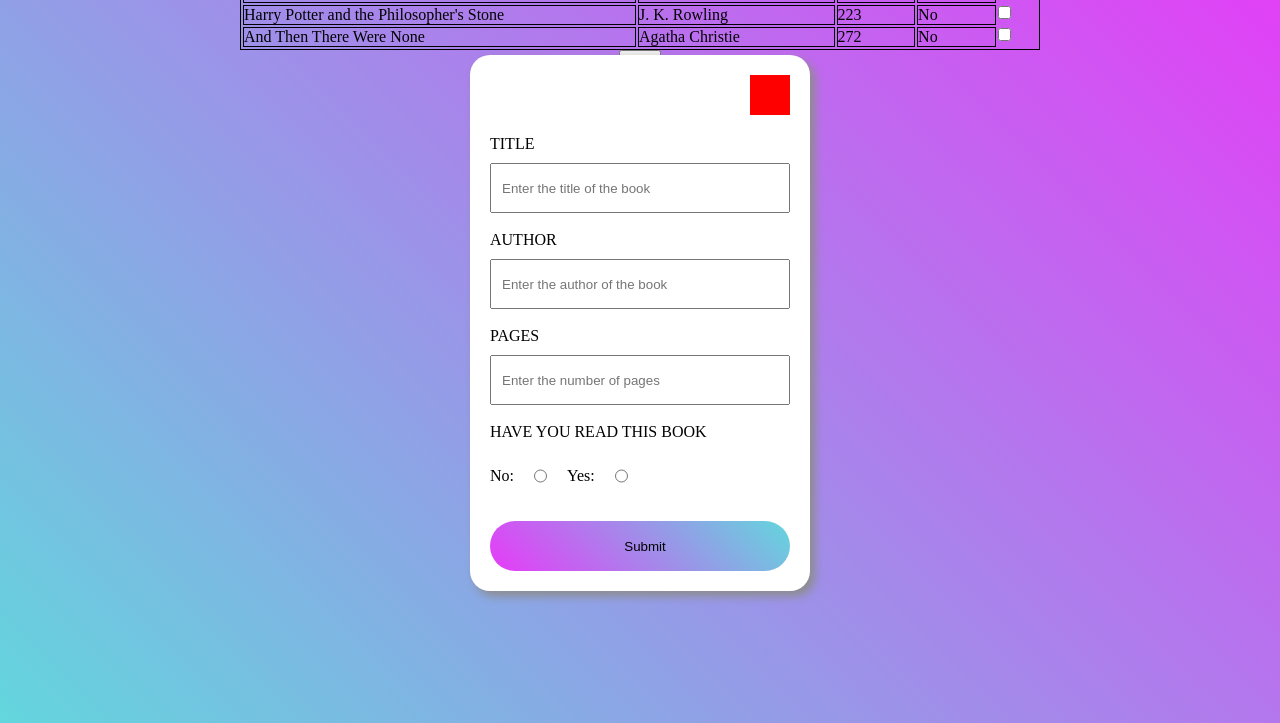
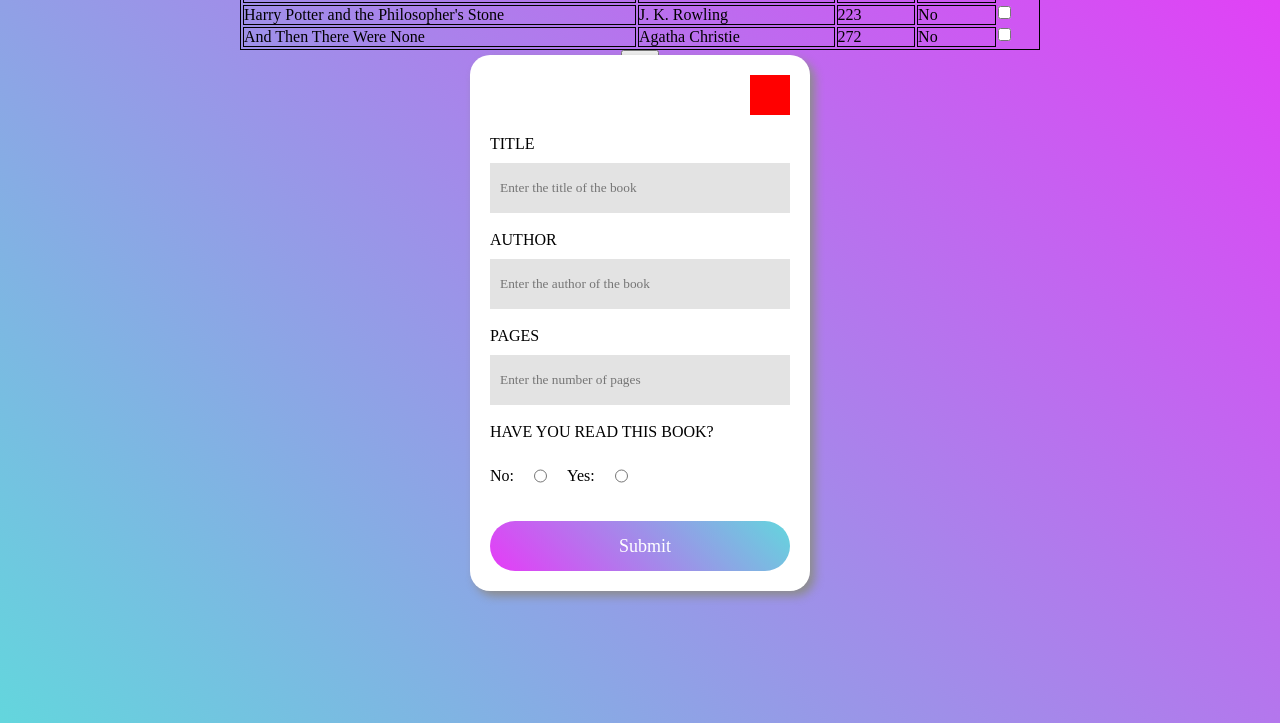
Before and after one commit to RyanNolan1/library, a plain HTML site: page index.html in a window 1280 px wide. Both pictures are taken after a click on the button "Add Book". Shown: the part 77-800 px from the top of the page. Drawn offline with Linux system fonts and the light colour scheme.

Commit message:
this will add a custom font to the page and also add further styling

```diff
--- a/index.html
+++ b/index.html
@@ -18,12 +18,12 @@
         <div id="close-form-button" onclick="hideForm()"></div>
         <form id="book-form">
           <label for="title">TITLE</label>
-          <input type="text" id="title" name="title" placeholder="Enter the title of the book" /><br />
+          <input class="input-area" type="text" id="title" name="title" placeholder="Enter the title of the book" /><br />
           <label for="author">AUTHOR</label>
-          <input type="text" id="author" name="author" placeholder="Enter the author of the book" /><br />
+          <input class="input-area" type="text" id="author" name="author" placeholder="Enter the author of the book" /><br />
           <label for="pages">PAGES</label>
-          <input type="number" id="pages" name="pages" placeholder="Enter the number of pages" /><br />
-          <label for="read">HAVE YOU READ THIS BOOK</label>
+          <input class="input-area" type="number" id="pages" name="pages" placeholder="Enter the number of pages" /><br />
+          <label for="read">HAVE YOU READ THIS BOOK?</label>
           <div id="radio-container">
             No: <input type="radio" id="read-no" name="read" /> Yes:
             <input type="radio" id="read-yes" name="read" /><br />
--- a/styles.css
+++ b/styles.css
@@ -1,4 +1,10 @@
+@font-face {
+  font-family: "Poppins";
+  src: url("./fonts/Poppins-Bold.ttf") format("ttf");
+}
+
 * {
+  font-family: "Poppins";
   margin: 0;
   padding: 0;
   box-sizing: border-box;
@@ -61,6 +67,10 @@ body {
   align-self: right;
 }
 
+#close-form-button:hover {
+  cursor: pointer;
+}
+
 #book-form {
   width: 300px;
   display: flex;
@@ -74,6 +84,11 @@ label {
 #book-form input {
   height: 50px;
   text-indent: 10px;
+  border:none;
+}
+
+.input-area {
+    background-color:rgb(227, 227, 227);
 }
 
 #radio-container {
@@ -86,15 +101,32 @@ label {
 }
 
 #submit-book {
-    border-radius:200px;
-    border:none;
-    background: rgb(99,214,221);
-background: -moz-linear-gradient(225deg, rgba(99,214,221,1) 0%, rgba(230,59,247,1) 100%);
-background: -webkit-linear-gradient(225deg, rgba(99,214,221,1) 0%, rgba(230,59,247,1) 100%);
-background: linear-gradient(225deg, rgba(99,214,221,1) 0%, rgba(230,59,247,1) 100%);
-filter: progid:DXImageTransform.Microsoft.gradient(startColorstr="#63d6dd",endColorstr="#e63bf7",GradientType=1);
+  border-radius: 200px;
+  font-size:18px;
+  color:white;
+  border: none;
+  background: rgb(99, 214, 221);
+  background: -moz-linear-gradient(
+    225deg,
+    rgba(99, 214, 221, 1) 0%,
+    rgba(230, 59, 247, 1) 100%
+  );
+  background: -webkit-linear-gradient(
+    225deg,
+    rgba(99, 214, 221, 1) 0%,
+    rgba(230, 59, 247, 1) 100%
+  );
+  background: linear-gradient(
+    225deg,
+    rgba(99, 214, 221, 1) 0%,
+    rgba(230, 59, 247, 1) 100%
+  );
+  filter: progid:DXImageTransform.Microsoft.gradient(startColorstr="#63d6dd",endColorstr="#e63bf7",GradientType=1);
 }
 
+#submit-book:hover {
+  cursor: pointer;
+}
 
 table {
   border: solid 1px black;
```
Also changed, not shown: fonts/Poppins-Bold.ttf (added), fonts/Poppins-Medium.ttf (added), 1 other file.
